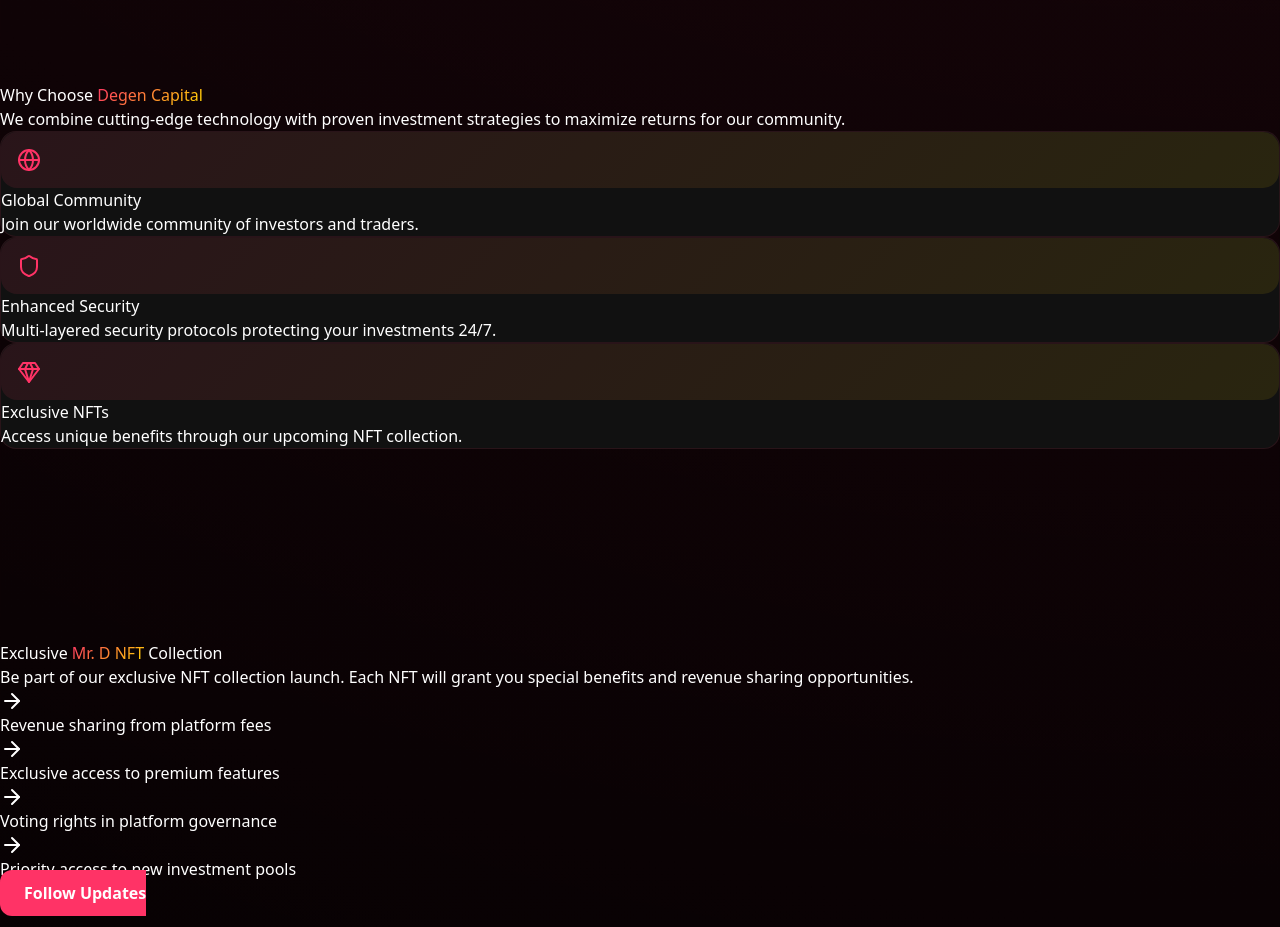
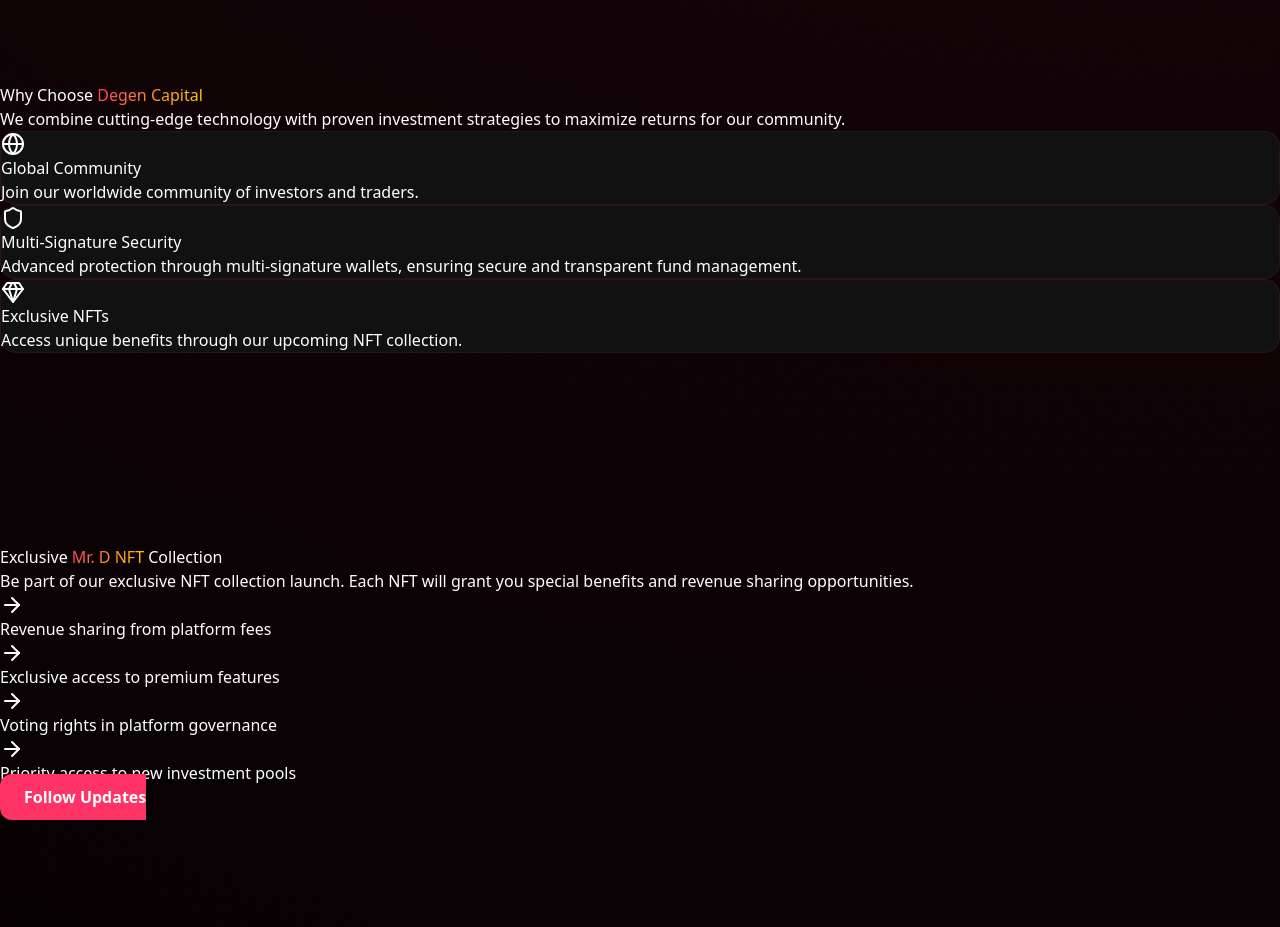
Before and after one commit to AutisticIntelligence1/degen-capital, a Next.js app: page / in a window 1280 px wide. Shown: the part 2060-2987 px from the top of the page. Built offline with nearby package versions, Linux system fonts and the light colour scheme.

Commit message:
feat: update security feature to highlight multi-signature functionality

```diff
--- a/src/app/page.tsx
+++ b/src/app/page.tsx
@@ -101,27 +101,27 @@ export default function DegenCapital() {
             </p>
           </div>
           <div className="grid grid-cols-1 md:grid-cols-3 gap-8">
-            <div className="surface-card p-6">
-              <div className="feature-icon mb-6">
-                <Globe className="h-6 w-6" />
+            <div className="surface-card p-6 rounded-lg">
+              <div className="mb-4">
+                <Globe className="h-8 w-8 text-primary" />
               </div>
               <h3 className="text-xl font-bold mb-4">Global Community</h3>
               <p className="text-text-secondary">
                 Join our worldwide community of investors and traders.
               </p>
             </div>
-            <div className="surface-card p-6">
-              <div className="feature-icon mb-6">
-                <Shield className="h-6 w-6" />
+            <div className="surface-card p-6 rounded-lg">
+              <div className="mb-4">
+                <Shield className="h-8 w-8 text-primary" />
               </div>
-              <h3 className="text-xl font-bold mb-4">Enhanced Security</h3>
+              <h3 className="text-xl font-bold mb-4">Multi-Signature Security</h3>
               <p className="text-text-secondary">
-                Multi-layered security protocols protecting your investments 24/7.
+                Advanced protection through multi-signature wallets, ensuring secure and transparent fund management.
               </p>
             </div>
-            <div className="surface-card p-6">
-              <div className="feature-icon mb-6">
-                <Gem className="h-6 w-6" />
+            <div className="surface-card p-6 rounded-lg">
+              <div className="mb-4">
+                <Gem className="h-8 w-8 text-primary" />
               </div>
               <h3 className="text-xl font-bold mb-4">Exclusive NFTs</h3>
               <p className="text-text-secondary">
```
